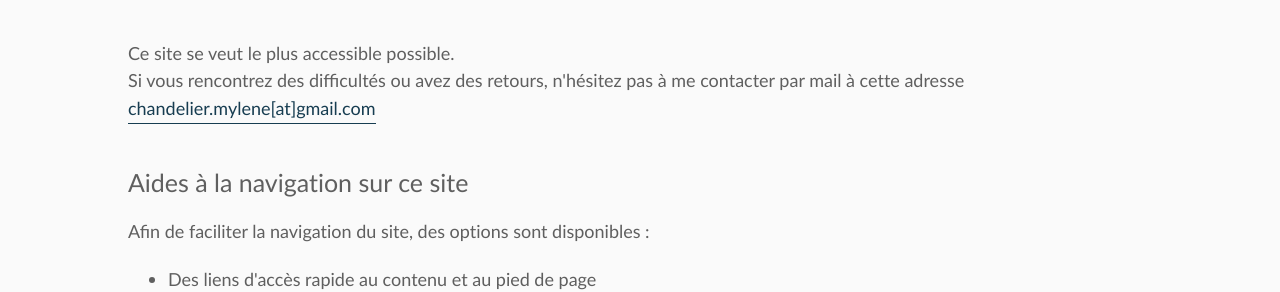
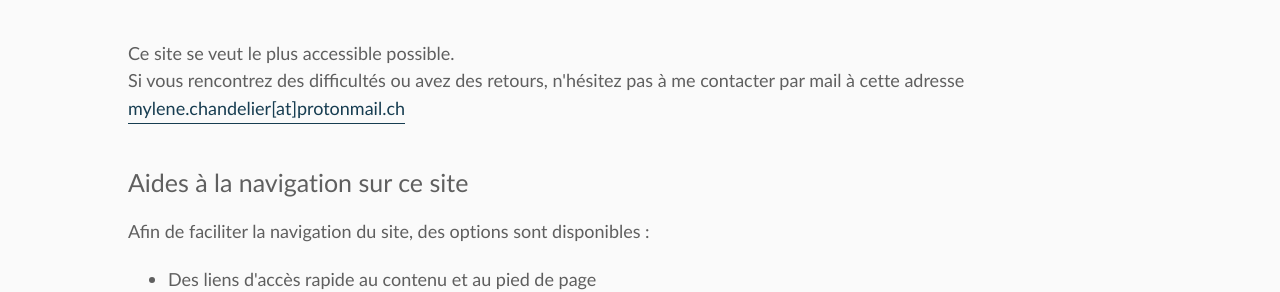
Before and after one commit to lchandelier/portfolio, a Jekyll site: the page built from accessibilite.html, in a window 1280 px wide. Shown: the part 208-500 px from the top of the page. Built offline with Jekyll 4.4.1, drawn with Linux system fonts in a browser that asks for light colours; comment, search, counter and statistics services are not loaded.

Commit message:
Contact address

```diff
--- a/accessibilite.html
+++ b/accessibilite.html
@@ -7,7 +7,7 @@ lang: fr
     <p>
         Ce site se veut le plus accessible possible. <br/>
         Si vous rencontrez des difficultés ou avez des retours, n'hésitez pas à me contacter par mail à cette adresse
-        <a href="mailto:mylene.chandelier@protonmail.ch">chandelier.mylene[at]gmail.com</a>
+        <a href="mailto:mylene.chandelier@protonmail.ch">mylene.chandelier[at]protonmail.ch</a>
     </p>
 
     <h2>
--- a/accessibility.html
+++ b/accessibility.html
@@ -9,7 +9,7 @@ lang: en
    <p>
         This website is meant to be the most accessible. <br/>
         If you have issues or feedbacks, feel free to contact me on this address
-        <a href="mailto:mylene.chandelier@protonmail.ch">chandelier.mylene[at]gmail.com</a>
+        <a href="mailto:mylene.chandelier@protonmail.ch">mylene.chandelier[at]protonmail.ch</a>
     </p>
 
     <h2>
```
